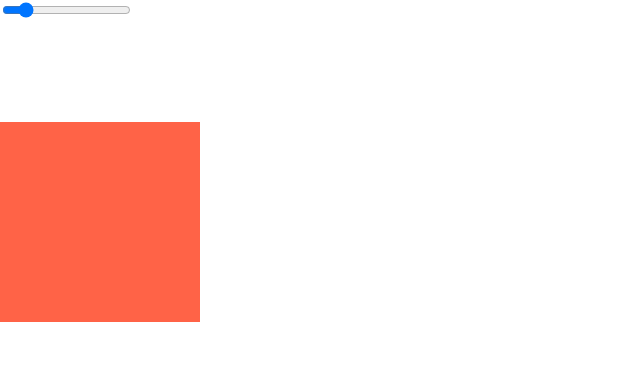
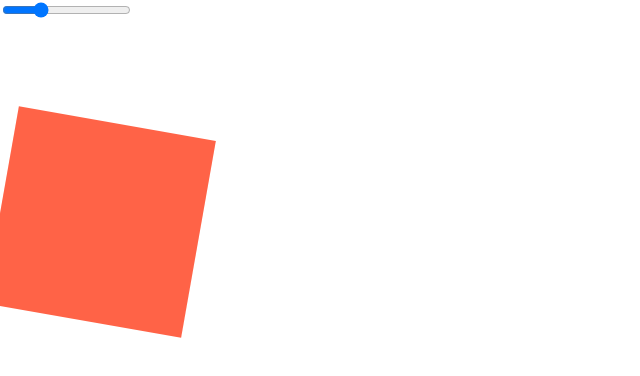
Before and after one commit to GulnazAlisherova/react17, a React (Create React App) app: page / in a window 1280 px wide. Shown: the top 376 px of the page, without its empty margins (0-640 px from the left). Built offline with nearby package versions, Linux system fonts and the light colour scheme.

Commit message:
added value

```diff
--- a/src/Range.js
+++ b/src/Range.js
@@ -1,13 +1,22 @@
+import { useState } from "react";
+
 function Range() {
+  const [angle, setAngle] = useState(100);
+  function onAngleChange ({ target }) {
+    setAngle(+target.value);
+  }
+
   const styles = {
     width: "200px",
     height: "200px",
     backgroundColor: "tomato",
+    transform: `rotate(${angle}deg)`,
+    transition: '1s all ease-in',
   }
   return (
     <div className="Range">
       <div style={{ marginBottom: "100px" }}>
-        <input type="range" min="0" max="360" />
+        <input type="range" min="0" max="360"  value={angle} onChange={onAngleChange} />
       </div>
       <div style={styles}></div>
     </div>
```
